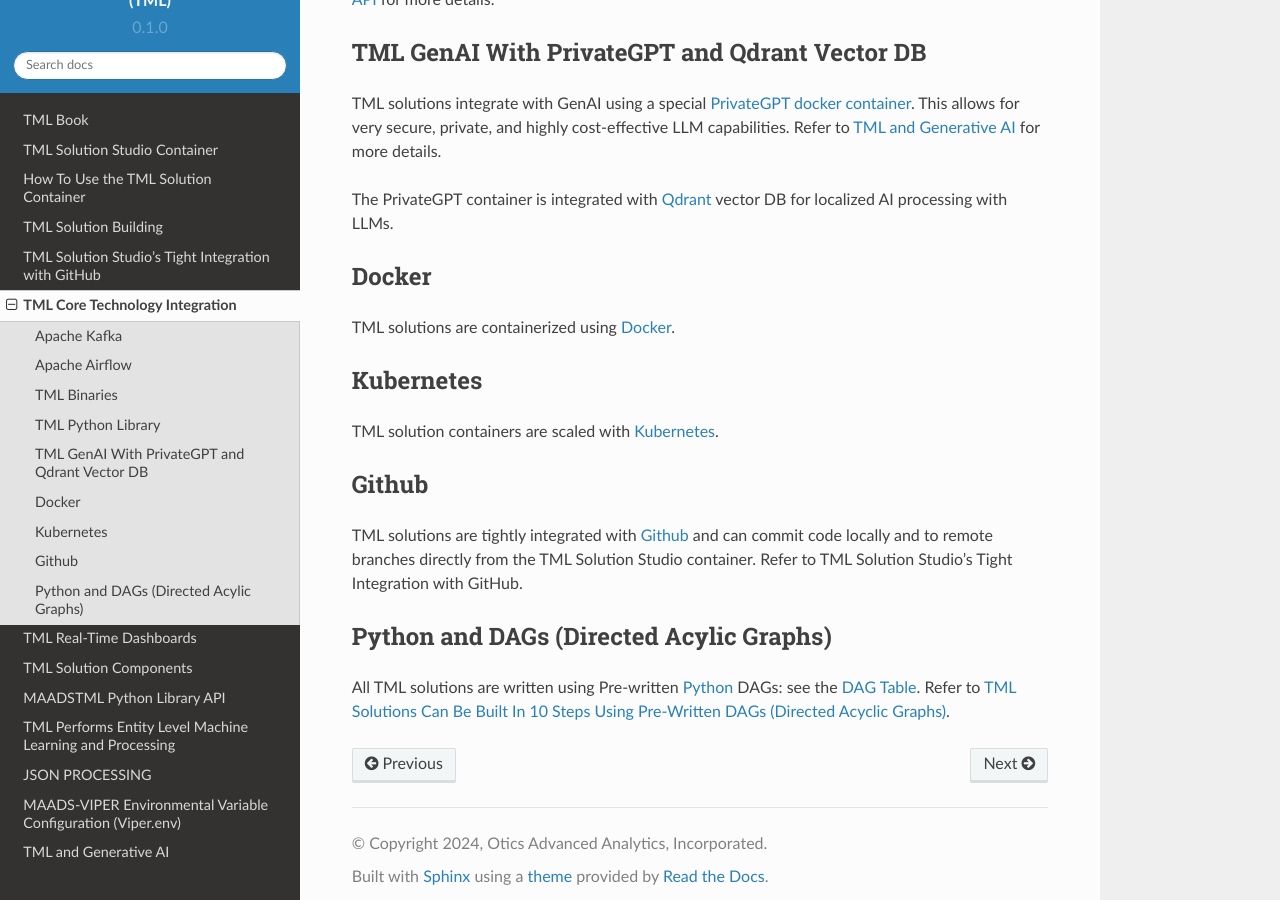
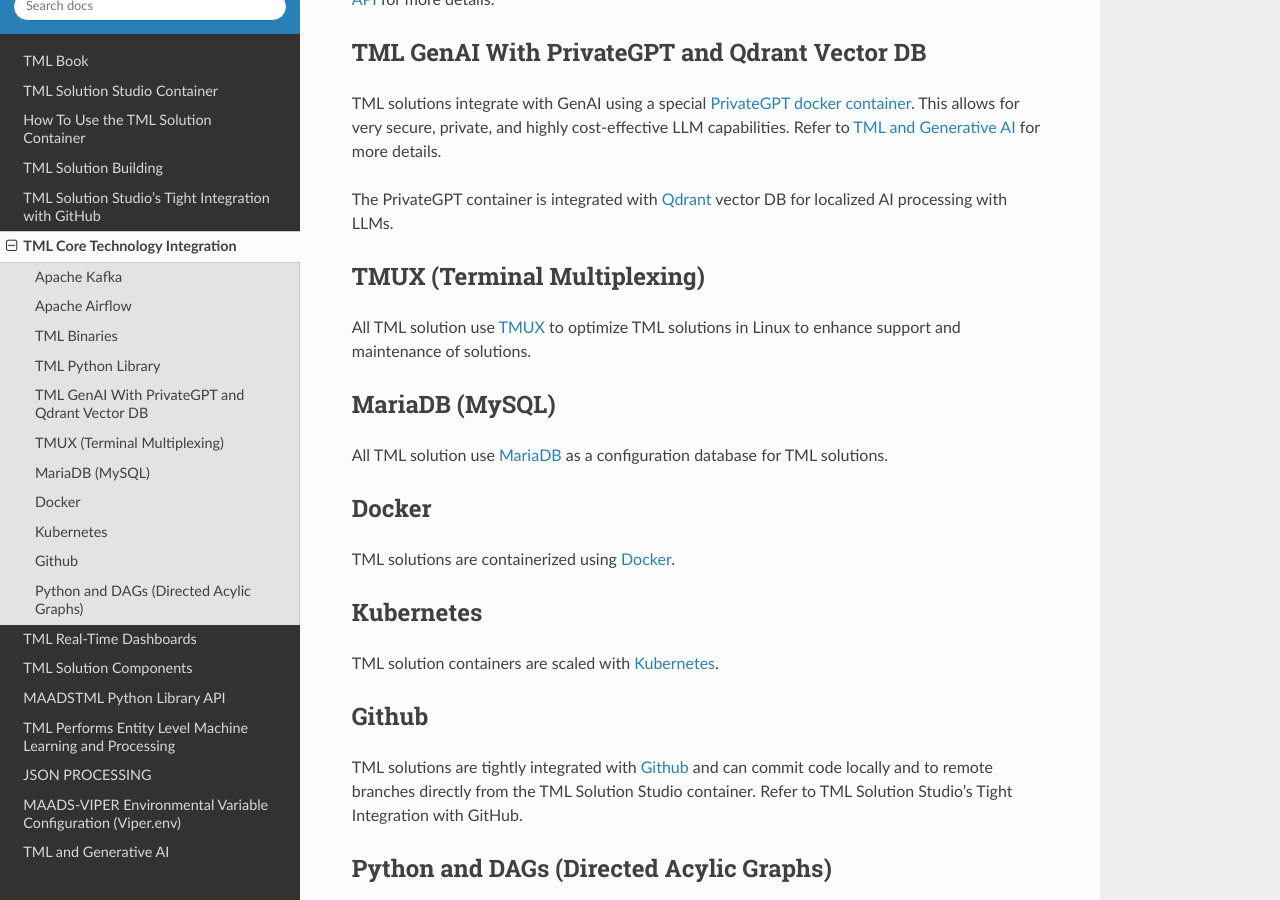
Before and after one commit to smaurice101/readthedocs, a Sphinx documentation site: the page built from docs/source/coreintegrations.rst, in a window 1280 px wide and 900 px high, scrolled down 732 px. Built offline with Sphinx 7.4.7 and the Read the Docs theme 2.0.0, drawn with Linux system fonts in a browser that asks for light colours; some of the changed text lies outside the part shown.

Commit message:
Update coreintegrations.rst

```diff
--- a/docs/source/coreintegrations.rst
+++ b/docs/source/coreintegrations.rst
@@ -30,6 +30,16 @@
 
 The PrivateGPT container is integrated with `Qdrant <https://qdrant.tech/>`_ vector DB for localized AI processing with LLMs.
 
+TMUX (Terminal Multiplexing)
+----------------------------
+
+All TML solution use `TMUX <https://github.com/tmux/tmux/wiki>`_ to optimize TML solutions in Linux to enhance support and maintenance of solutions.
+
+MariaDB (MySQL)
+----------------------------
+
+All TML solution use `MariaDB <https://mariadb.com/>`_ as a configuration database for TML solutions.
+
 Docker
 -----------
 
```
